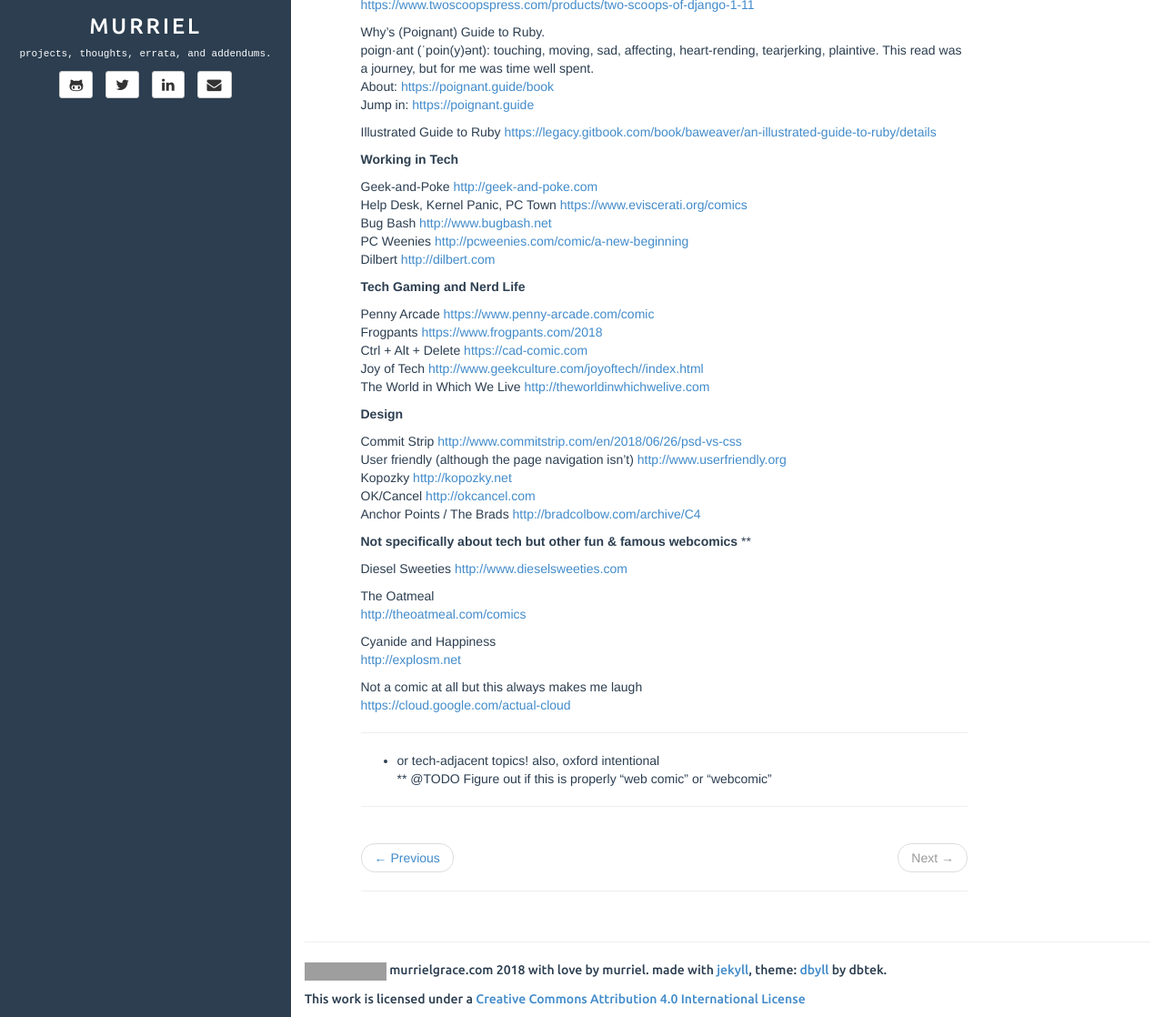
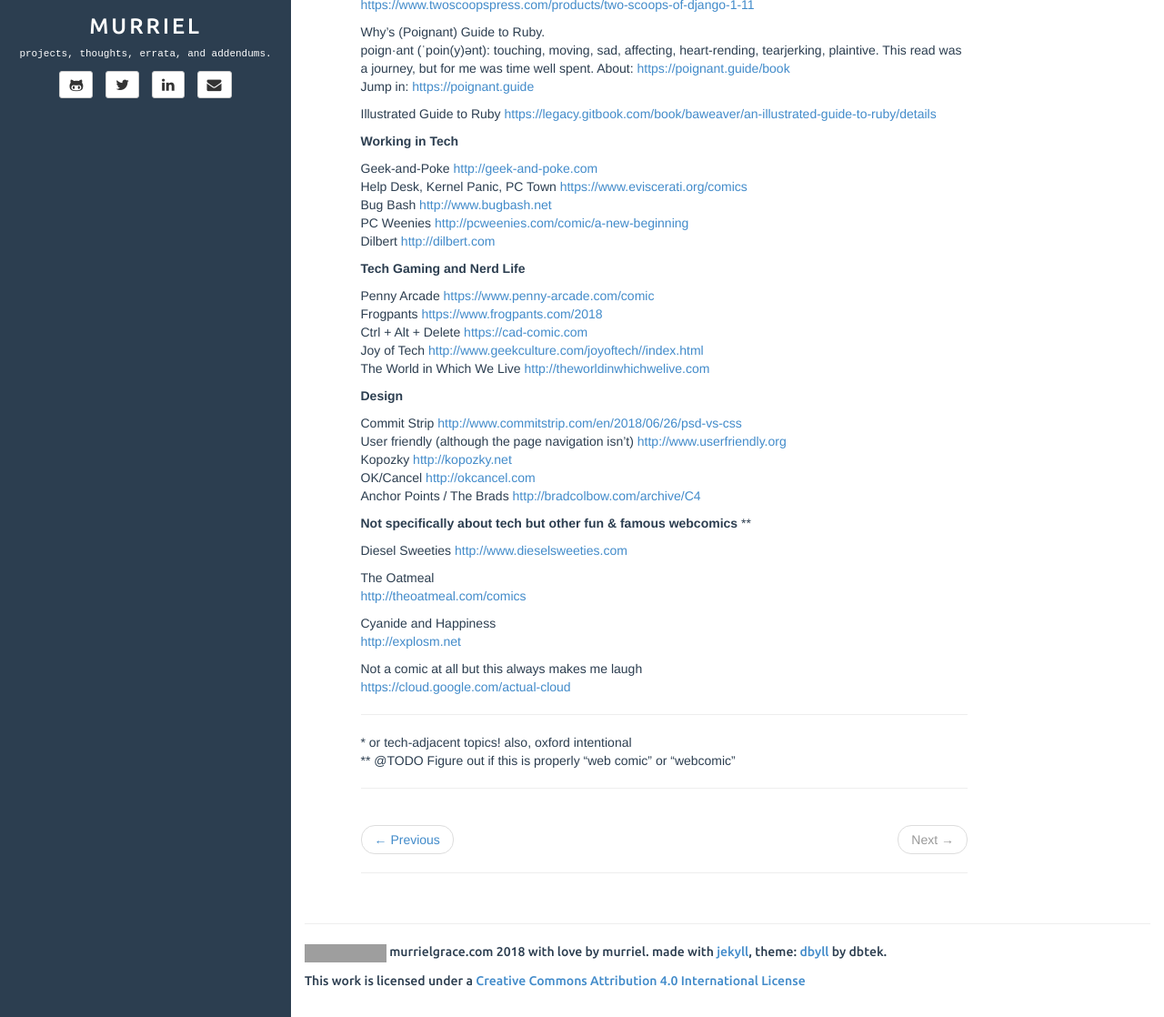
Before and after one commit to murriel/write.murrielgrace.com, a Jekyll site: the page built from c/_posts/2018-07-26-comics.md, in a window 1280 px wide and 1400 px high, scrolled down 282 px, cut to the strip 282-1400 px from the top of the window. Shown: the whole strip at 91% size. Built offline with Jekyll 4.4.1, drawn with Linux system fonts in a browser that asks for light colours; grey boxes are pictures that could not be loaded.

Commit message:
links update

```diff
--- a/c/_posts/2018-07-26-comics.md
+++ b/c/_posts/2018-07-26-comics.md
@@ -31,7 +31,7 @@
 [https://www.twoscoopspress.com/products/two-scoops-of-django-1-11](https://www.twoscoopspress.com/products/two-scoops-of-django-1-11)
 
 Why's (Poignant) Guide to Ruby.
-poign·ant (ˈpoin(y)ənt): touching, moving, sad, affecting, heart-rending, tearjerking, plaintive. This read was a journey, but for me was time well spent. \
+poign·ant (ˈpoin(y)ənt): touching, moving, sad, affecting, heart-rending, tearjerking, plaintive. This read was a journey, but for me was time well spent.
 About: [https://poignant.guide/book](https://poignant.guide/book)
 Jump in: [https://poignant.guide](https://poignant.guide)
 
@@ -79,5 +79,5 @@
 [https://cloud.google.com/actual-cloud](https://cloud.google.com/actual-cloud)
 
 ---
-* or tech-adjacent topics! also, oxford intentional
+\* or tech-adjacent topics! also, oxford intentional
 ** @TODO Figure out if this is properly "web comic" or "webcomic"
```
